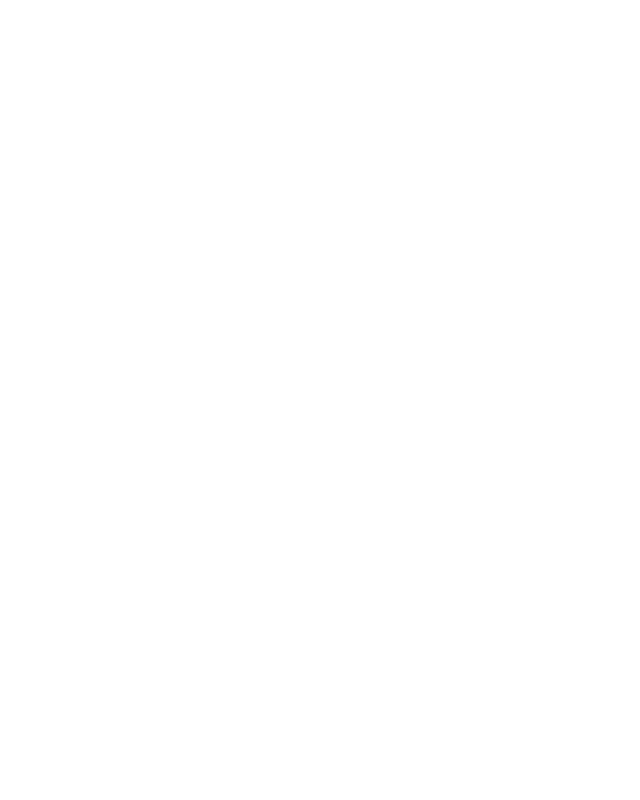
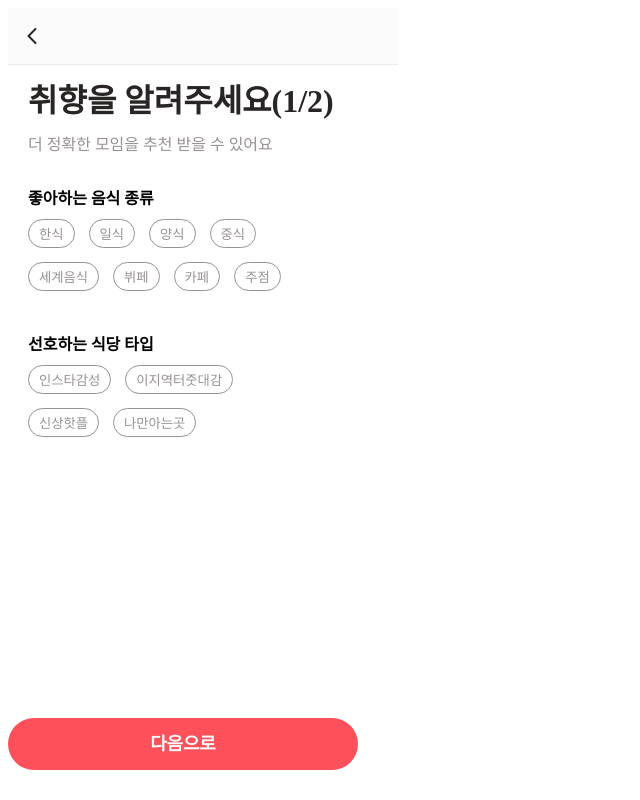
Before and after one commit to 2023-SINCHONTHON-Team8/Front-end, a React (Create React App) app: page /signup/favor in a window 1280 px wide. Before the commit this address had no page. Shown: the whole page, without its empty margins (0-640 px from the left). Built offline with nearby package versions, Linux system fonts and the light colour scheme.

Commit message:
feat_signup_design

```diff
--- a/src/App.js
+++ b/src/App.js
@@ -9,6 +9,7 @@
 import SignupPage from "./pages/SignupPage";
 import MeetingPage from "./pages/MeetingPage";
 import EditProfilePage from "./pages/EditProfilePage";
+import SignupFavor from "./pages/SignupFavor";
 
 function App() {
   return (
@@ -17,6 +18,7 @@
         <Routes>
           <Route path="/login" element={<LoginPage />} />
           <Route path="/signup" element={<SignupPage />} />
+          <Route path="/signup/favor" element={<SignupFavor />} />
           <Route path="/mypage" element={<MyPage />} />
           <Route path="/postdetail" element={<PostDetailPage />} />
           <Route path="/" element={<PostPage />} />
--- a/src/components/CertModal.js
+++ b/src/components/CertModal.js
@@ -18,7 +18,7 @@
         <CertWrapper>
           <h2>인증번호 입력</h2>
           <InputBox placeholder="인증번호를 입력해주세요" />
-          <SmallBut>확인</SmallBut>
+          <SmallBut onClick={onClose}>확인</SmallBut>
         </CertWrapper>
       </DialogBox>
       <Backdrop onClick={onClose} />
--- a/src/components/TopBar.js
+++ b/src/components/TopBar.js
@@ -20,13 +20,15 @@
   return (
     <TopBar_Wrapper>
       {pathname === "/postdetail" && <img onClick={goBack} src={back} />}
+      {pathname === "/signup/favor" && <img onClick={goBack} src={back} />}
       {pathname === "/uploadpost" && (
-        <Upload_Wrapper>
-          <Text_negative onClick={goBack}>취소</Text_negative>
-          <Text_positive onClick={submit}>저장</Text_positive>
-        </Upload_Wrapper>
+        <Text_negative onClick={goBack}>취소</Text_negative>
       )}
+
       <Title>{titleText}</Title>
+      {pathname === "/uploadpost" && (
+        <Text_positive onClick={submit}>저장</Text_positive>
+      )}
     </TopBar_Wrapper>
   );
 };
@@ -52,7 +54,6 @@
 `;
 
 const Title = styled.div`
-  z-index: 20;
   color: var(--black, #292525);
   font-family: Pretendard;
   font-size: 16px;
@@ -67,7 +68,7 @@
   font-style: normal;
   font-weight: 500;
 
-  margin-right: 90px;
+  margin-right: 9px;
 `;
 
 const Text_positive = styled.div`
@@ -79,19 +80,3 @@
 
   margin-left: 90px;
 `;
-
-const Upload_Wrapper = styled.div`
-  position: absolute;
-  top: 0;
-  display: flex;
-  flex-direction: row;
-  width: 330px;
-  height: 56px;
-  justify-content: space-between;
-  align-items: center;
-  border-bottom: 1px solid var(--light-gray, #eceaea);
-  background: var(--white, #fbfbfb);
-  padding-left: 30px;
-  padding-right: 30px;
-  z-index: 10;
-`;
--- a/src/pages/SignupFavor.js
+++ b/src/pages/SignupFavor.js
@@ -0,0 +1,155 @@
+import React, { useState, useCallback } from "react";
+import { styled } from "styled-components";
+import CTABtn from "../components/CTABtn";
+import CertModal from "../components/CertModal";
+import TagButton from "../components/TagButton";
+import TopBar from "../components/TopBar";
+import { useNavigate } from "react-router-dom";
+
+const SignupFavor = () => {
+  const [page, setPage] = useState(1);
+  const [selectedMood, setSelectedMood] = useState("");
+  const navigate = useNavigate();
+
+  const FoodData = [
+    "한식",
+    "일식",
+    "양식",
+    "중식",
+    "세계음식",
+    "뷔페",
+    "카페",
+    "주점",
+  ];
+  const LocationData = [
+    "인스타감성",
+    "이지역터줏대감",
+    "신상핫플",
+    "나만아는곳",
+  ];
+  const FavorData = ["민초", "고수", "마라", "하와이안피자", "오이"];
+  const HotData = ["1", "2", "3", "4", "5"];
+  return (
+    <Wrapper>
+      <TopBar />
+      <Title>취향을 알려주세요({page}/2)</Title>
+      <SubTitle>더 정확한 모임을 추천 받을 수 있어요</SubTitle>
+      {page === 1 && (
+        <>
+          <Text>좋아하는 음식 종류</Text>
+          <TagWrapper>
+            {FoodData.map((data, index) => (
+              <TagButton
+                key={index}
+                text={data}
+                type={selectedMood === data ? "default" : "disabled"}
+                onClick={() => setSelectedMood(data)}
+              />
+            ))}
+          </TagWrapper>
+
+          <Text>선호하는 식당 타입</Text>
+          <TagWrapper>
+            {LocationData.map((data, index) => (
+              <TagButton
+                key={index}
+                text={data}
+                type={selectedMood === data ? "default" : "disabled"}
+                onClick={() => setSelectedMood(data)}
+              />
+            ))}
+          </TagWrapper>
+          <CTABtn
+            onClick={(e) => {
+              setPage(2);
+            }}
+            text="다음으로"
+          />
+        </>
+      )}
+      {page === 2 && (
+        <>
+          <Text>맵부심 지수</Text>
+          <SubTitle>매운 걸 잘 먹을수록 큰 숫자를 선택해주세요</SubTitle>
+          <TagWrapper>
+            {HotData.map((data, index) => (
+              <TagButton
+                key={index}
+                text={data}
+                type={selectedMood === data ? "default" : "disabled"}
+                onClick={() => setSelectedMood(data)}
+              />
+            ))}
+          </TagWrapper>
+
+          <Text>호불호 음식 취향</Text>
+          <SubTitle>더운 음식 중 좋아하는 음식이 있나요?</SubTitle>
+          <TagWrapper>
+            {FavorData.map((data, index) => (
+              <TagButton
+                key={index}
+                text={data}
+                type={selectedMood === data ? "default" : "disabled"}
+                onClick={() => setSelectedMood(data)}
+              />
+            ))}
+          </TagWrapper>
+
+          <CTABtn
+            onClick={(e) => {
+              navigate("/");
+            }}
+            text="회원가입 완료"
+          />
+        </>
+      )}
+    </Wrapper>
+  );
+};
+
+export default SignupFavor;
+
+const Wrapper = styled.div`
+  display: flex;
+  flex-direction: column;
+  gap: 10px;
+`;
+
+const Title = styled.div`
+  color: var(--black, #292525);
+  text-overflow: ellipsis;
+  font-family: Pretendard;
+  font-size: 32px;
+  font-style: normal;
+  font-weight: 700;
+
+  margin-left: 20px;
+`;
+
+const SubTitle = styled.div`
+  color: var(--gray, #989292);
+  text-overflow: ellipsis;
+  font-family: Pretendard;
+  font-size: 16px;
+  font-style: normal;
+  font-weight: 500;
+
+  margin-left: 20px;
+`;
+
+const TagWrapper = styled.div`
+  padding-left: 20px;
+  width: 300px;
+  display: flex;
+  flex-wrap: wrap;
+  gap: 4px;
+`;
+
+const Text = styled.div`
+  font-family: Pretendard;
+  font-size: 16px;
+  font-style: normal;
+  font-weight: 600;
+  margin-left: 20px;
+  margin-top: 20px;
+`;
--- a/src/pages/SignupPage.js
+++ b/src/pages/SignupPage.js
@@ -2,9 +2,11 @@
 import { styled } from "styled-components";
 import CTABtn from "../components/CTABtn";
 import CertModal from "../components/CertModal";
+import { useNavigate } from "react-router-dom";
 
 const SignupPage = () => {
   const [isModalOpen, setIsModalOpen] = useState(false);
+  const navigate = useNavigate();
 
   const openModal = () => {
     setIsModalOpen(true);
@@ -12,6 +14,7 @@
 
   const closeModal = () => {
     setIsModalOpen(false);
+    navigate("favor");
   };
 
   const onClickHandler = () => {
```
